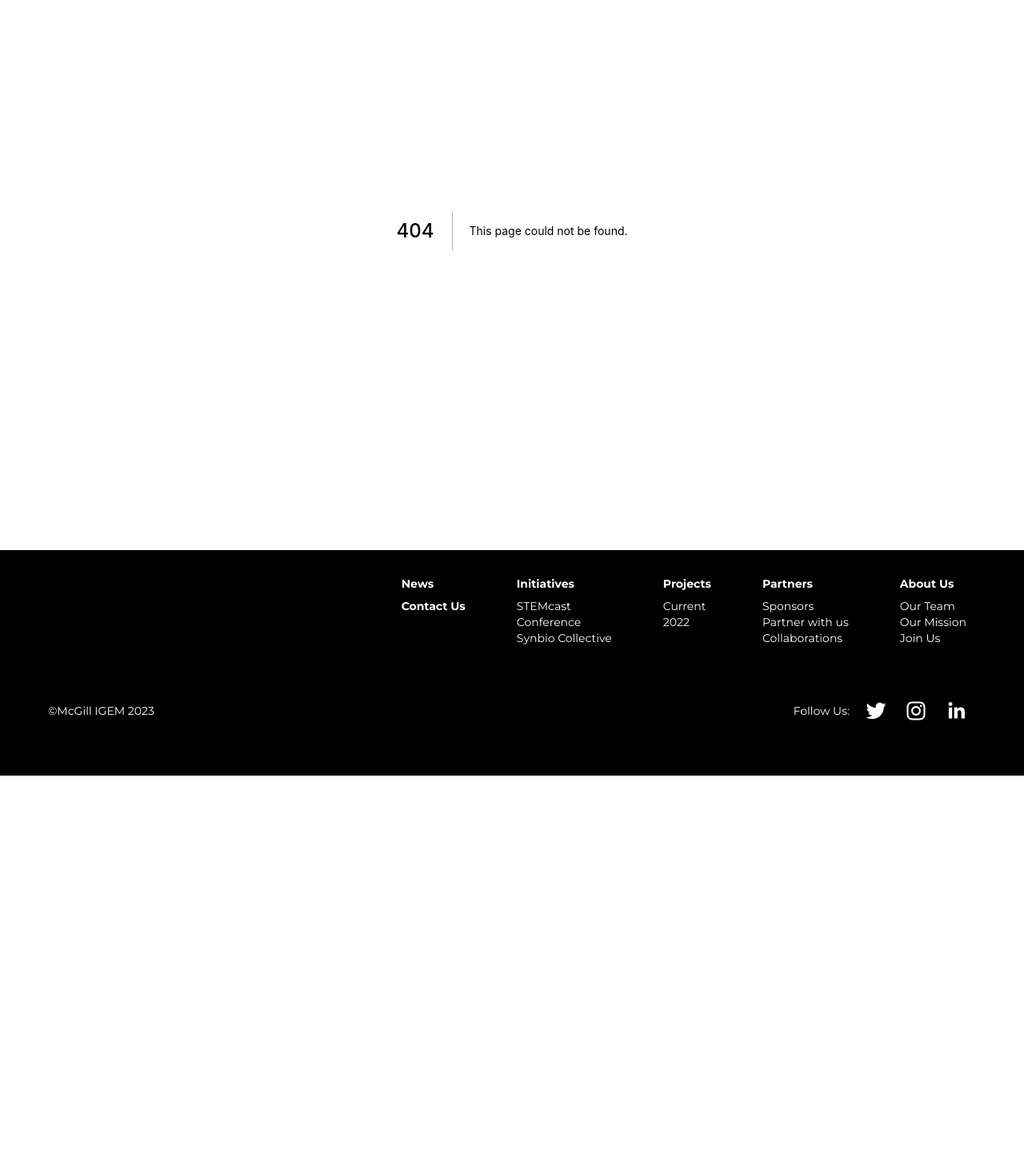
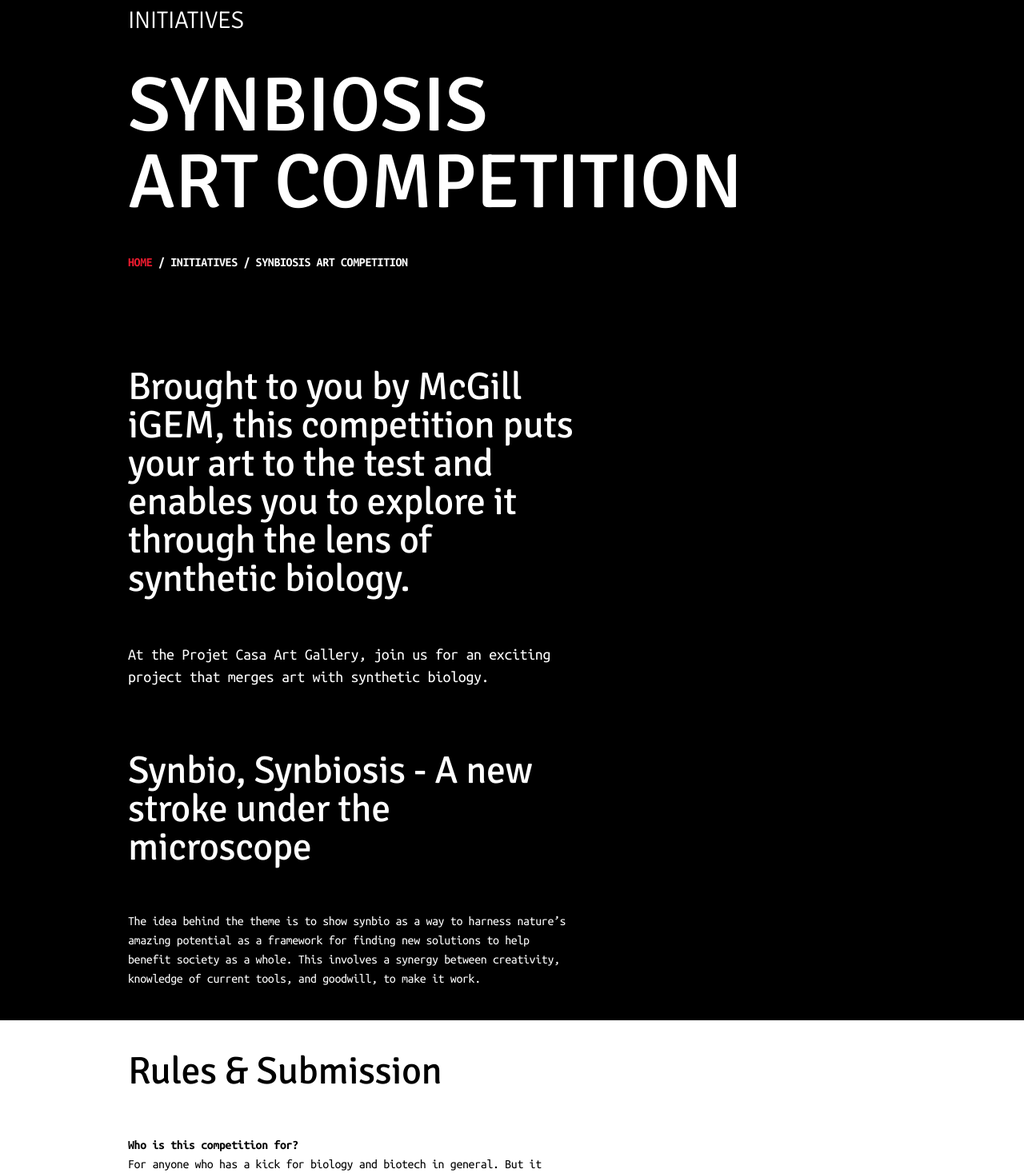
Before and after one commit to AdrienBelanger/mcgill-igem, a Next.js app: page /artcontest in a window 1280 px wide. Before the commit this address had no page. Shown: the part 112-1579 px from the top of the page at 80% size. Before the commit the page ends 1082 px from the top, so only its background shows below. Built offline with nearby package versions, Linux system fonts and the light colour scheme; a web font is replaced by a local one.

Commit message:
Added Art Contest

```diff
--- a/components/common/navbar.tsx
+++ b/components/common/navbar.tsx
@@ -84,6 +84,7 @@
                     <li className="hover:underline hover:cursor-pointer"><a href="https://open.spotify.com/show/566xfBOfyIhNnNVNsjVHjz?si=8c4f83dca49343cb&nd=1">STEMcast</a></li>
                     <li className="hover:underline hover:cursor-pointer"><Link href="https://in-vitro-conference.webflow.io/">Conference</Link></li>
                     <li className="hover:underline hover:cursor-pointer"><a href="https://www.youtube.com/channel/UCwqaOp6Mkj4Ekhd9QRchd6w">Synbio Collective</a></li>
+                    <li className="hover:underline hover:cursor-pointer"><Link href="/artcontest">Synbiosis Art Competition</Link></li>
                     </ul>
                 </div>
                 <div>
--- /dev/null
+++ b/pages/artcontest.tsx
@@ -0,0 +1,73 @@
+import Link from "next/link";
+import type { NextPage } from "next";
+import Image from "next/image";
+
+import Layout from "../components/common/layout";
+
+const ArtContest: NextPage = () => {
+  return (
+    <>
+      <div className="w-full bg-black text-white pt-20  tracking-tight">
+        <div className="mb-10 pl-[10rem]">
+          <div className="py-10 capitalize font-signika font-light text-3xl">
+            INITIATIVES
+          </div>
+          <div className="capitalize font-signika font-medium text-8xl">
+            SYNBIOSIS <br></br>ART COMPETITION
+          </div>
+          <div className="py-10 capitalize font-mono font-bold  text-l">
+            <span className="text-mcgill-red">HOME </span>/ INITIATIVES / SYNBIOSIS ART COMPETITION
+          </div>
+        </div>
+        <div className="py-10 pl-40">
+          <div className="w-1/2 font-signika font-regular text-5xl">
+            Brought to you by McGill iGEM, this competition puts your art to the test and enables you to explore it through the lens of synthetic biology.
+          </div>
+          <div className="w-1/2 mt-14 font-mono font-regular text-xl">
+            At the Projet Casa Art Gallery, join us for an exciting project that merges art with synthetic biology.
+          </div>
+        </div>
+
+        <div className="py-10 pl-40">
+          <div className="w-1/2 font-signika font-regular text-5xl">
+            Synbio, Synbiosis - A new stroke under the microscope
+          </div>
+          <div className="w-1/2 mt-14 font-mono font-regular text-l">
+            The idea behind the theme is to show synbio as a way to harness nature’s amazing potential as a framework for finding new solutions to help benefit society as a whole. This involves a synergy between creativity, knowledge of current tools, and goodwill, to make it work.
+          </div>
+        </div>
+
+        <div className="py-10 pl-40 bg-white text-black relative">
+
+          <div className="w-1/2 font-signika font-regular text-5xl">
+            Rules & Submission
+          </div>
+          <div className="w-1/2 mt-14 font-mono font-regular text-s">
+            <p><strong>Who is this competition for? </strong><br />
+              For anyone who has a kick for biology and biotech in general. But it applies just as well to anyone who is up to participate and take part of an exciting project that merges art with synthetic biology.</p>
+            <p><strong><br />What is synthetic biology (or synbio)? </strong><br />
+              Synthetic biology is a new field of research with a central focus on how DNA can be engineered as a tool to create new systems that have a purpose, whether it be from DNA origami biosensors to smart bacteria that can reach tumor sites and release therapeutics. The limit is your imagination...</p>
+            <p><strong><br />Need inspiration? </strong><br />
+              There are a lot of online resources where you can learn some more about really cool things going on with synbio. But don’t worry! If you’re not too familiar with some concepts in biology or in biotech, here’s a quick guide with resources to easily grasp the essence of synbio.</p>
+            <p>Anything you can paint on a canvas or digitally will be accepted. You can also explore other mediums (such as using clay), but don’t make it too big! Make sure you follow the theme, and the message we try to convey with it. Other than that, you have full freedom over what you want to express for us.</p>
+            <p><strong><br />How to submit? </strong><br />
+              When you’re done and feel ready to make a submission, please fill out this form. Send out the best photo you can make of you work and our judges will do their best to evaluate you work. If the photo is too difficult to assess, a resubmission may be required.</p>
+            <p><br /><strong>How many people can win? </strong><br />
+              We select a maximum of three winners. All winners will have their art featured at the gallery. The artwork in first place may also be painted side by side by a robotic arm from the McGill startup Acrylic Robotics (though, this is still TBD, and will also be at the discretion of the artist).</p>
+          </div>
+        </div>
+
+      </div>
+    </>
+  );
+};
+
+export default ArtContest;
+
+// export async function getStaticProps() {}
+
+export async function getStaticProps() {
+  return {
+    props: {},
+  };
+}
```
